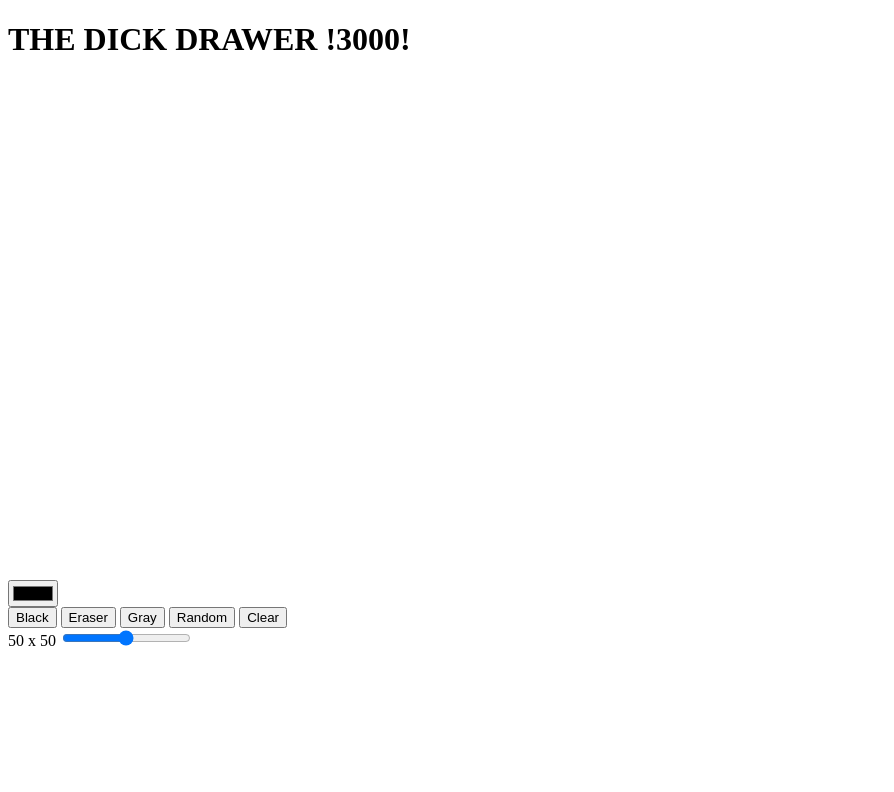
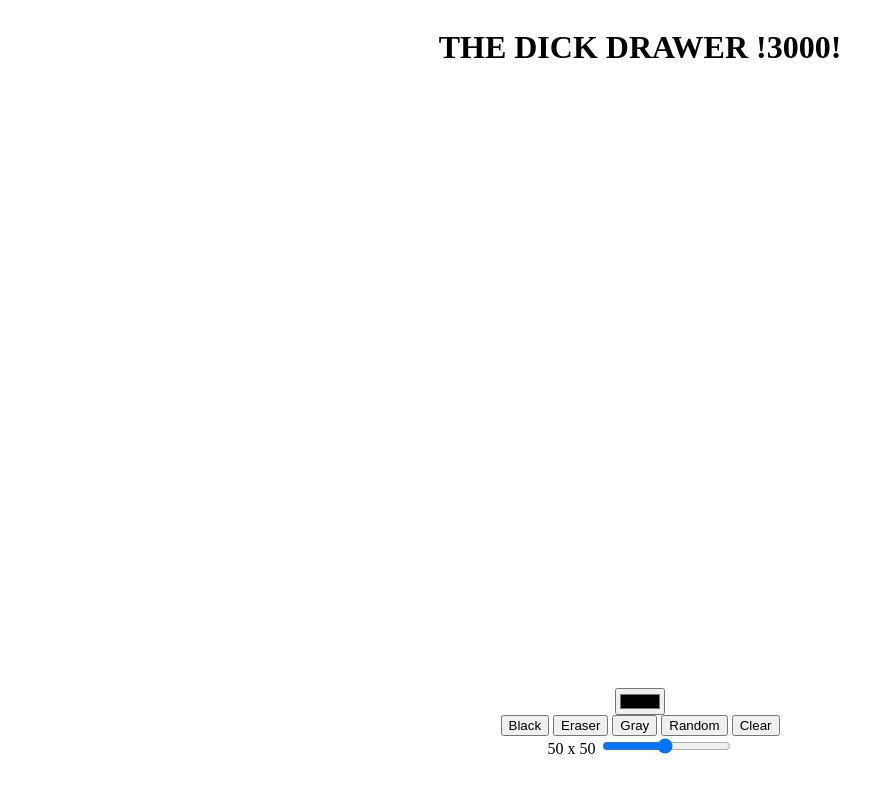
Before and after one commit to shepherdabdullah/sketchpad, a plain HTML site: page index.html in a window 1280 px wide. Shown: the whole page, without its empty margins (0-894 px from the left). Drawn offline with Linux system fonts and the light colour scheme.

Commit message:
add basic styling

```diff
--- a/styles.css
+++ b/styles.css
@@ -1,6 +1,17 @@
+.title {
+    display: flex;
+    justify-content: center;
+}
+
+.content {
+    display: flex;
+    flex-direction: column;
+    align-items: center;
+}
+
 .canvas {
-    width: 500px;
-    height: 500px;
+    width: 600px;
+    height: 600px;
     display: grid;
     outline-color: blue;
 }
```
